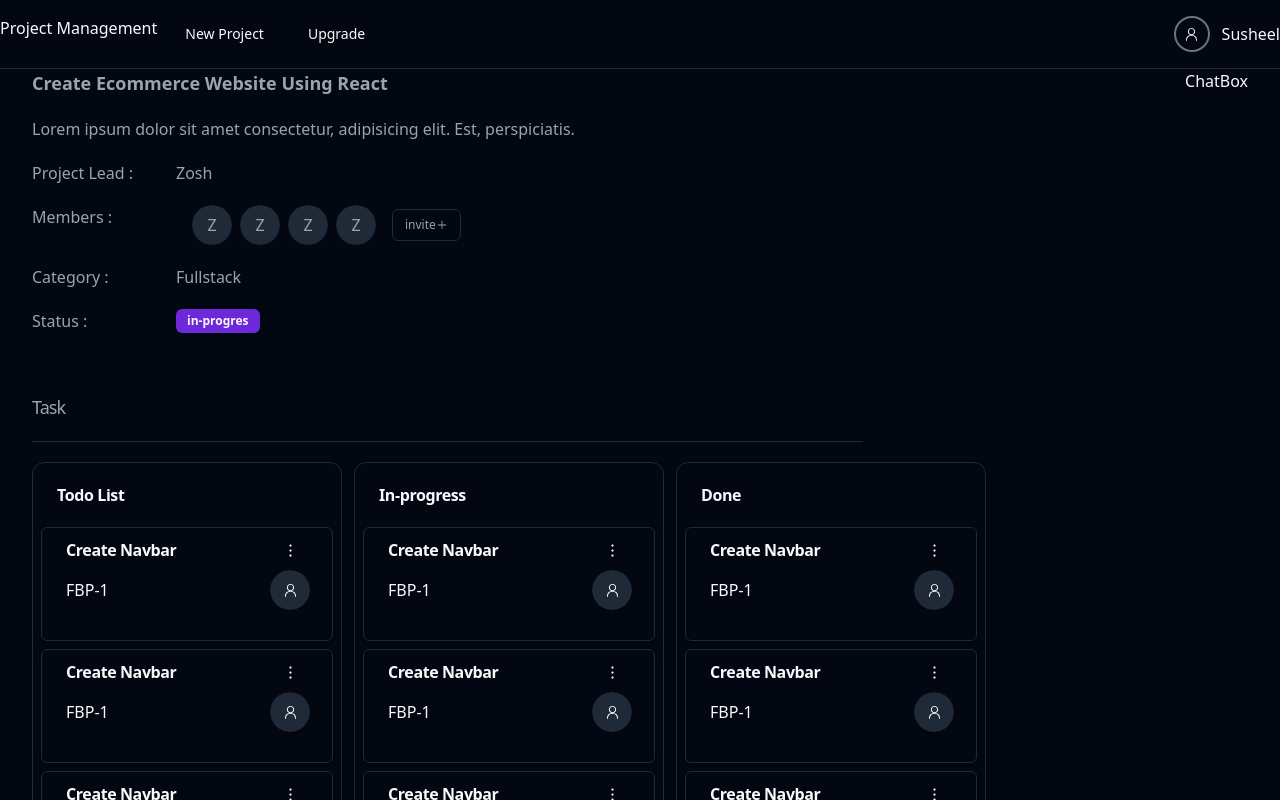
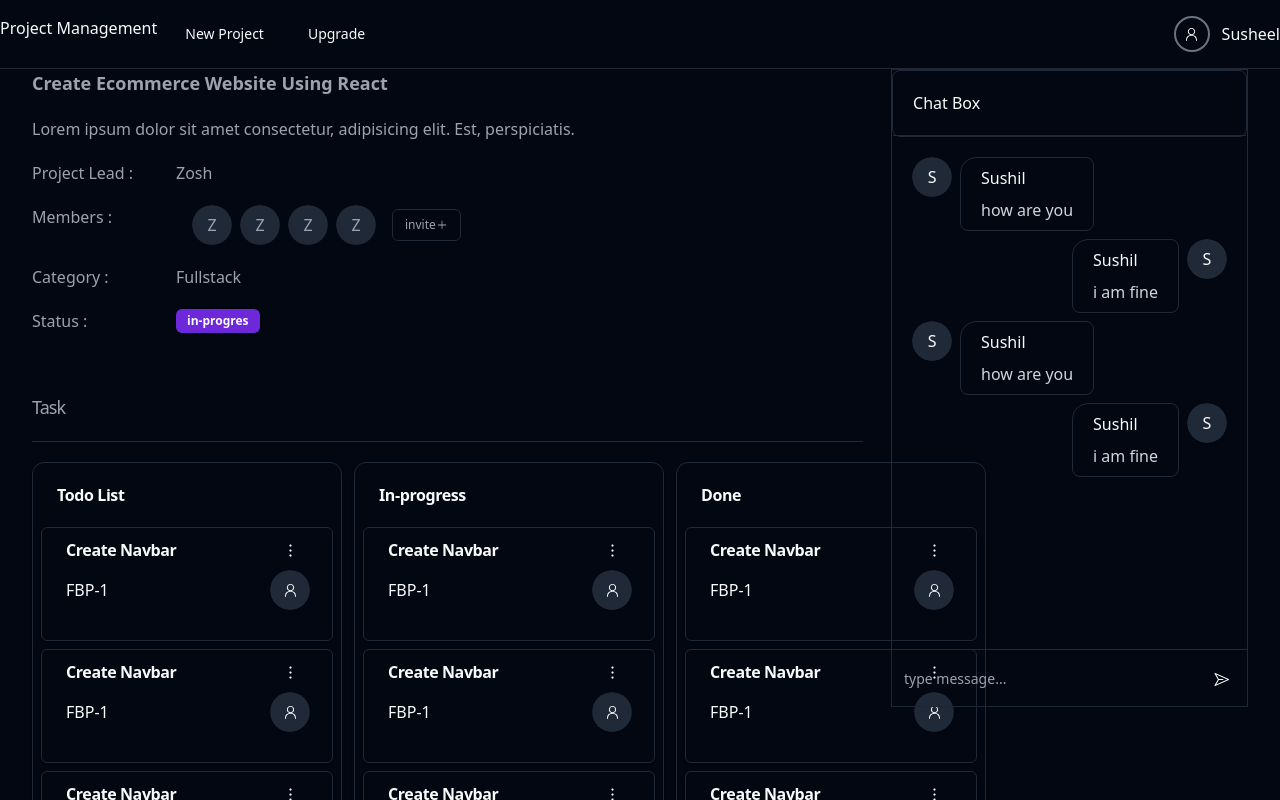
Before and after one commit to sushil72/project-Management-react, a React (Vite) app: page /project/1 in a window 1280 px wide. Shown: the top 800 px of the page. Built offline with nearby package versions, Linux system fonts and the light colour scheme; the HTML template or start-up script is replaced by a standard one.

Commit message:
chatbox is done

```diff
--- a/src/Pages/Navbar/Navbar.jsx
+++ b/src/Pages/Navbar/Navbar.jsx
@@ -14,12 +14,16 @@
   DropdownMenuTrigger,
 } from "@radix-ui/react-dropdown-menu";
 import { PersonIcon } from "@radix-ui/react-icons";
+import { useNavigate } from "react-router-dom";
 
 const Navbar = () => {
+  const navigate = useNavigate();
   return (
     <div className="border-b py-4 flex items-center justify-between">
       <div className="flex item-center gap-3">
-        <p className="cursor-pointer">Project Management</p>
+        <p onClick={() => navigate("/")} className="cursor-pointer">
+          Project Management
+        </p>
         <Dialog>
           <DialogTrigger>
             <Button variant="ghost">New Project</Button>
--- a/src/Pages/ProjectDetails/ChatBox.jsx
+++ b/src/Pages/ProjectDetails/ChatBox.jsx
@@ -1,7 +1,66 @@
-import React from "react";
+import { Input } from "@/components/ui/input";
+import { Avatar, AvatarFallback } from "../../components/ui/avatar";
+import { ScrollArea } from "../../components/ui/scroll-area";
+import { Button } from "@/components/ui/button";
+import { PaperPlaneIcon } from "@radix-ui/react-icons";
+import { useState } from "react";
+const ChatBox = () => {
+  const [message, setmessage] = useState("");
+  const handleMessagechange = (e) => {
+    setmessage(e.target.value);
+  };
+  const handleSendMessage = () => {
+    console.log("message : ", message);
+  };
+  return (
+    <div className="sticky border ">
+      <div className="border rounded-lg">
+        <h1 className="border-b p-5">Chat Box</h1>
+      </div>
+      <ScrollArea className="h-[32rem] w-full p-5 flex gap-3 flex-col">
+        {[1, 1, 1, 1].map((item, index) =>
+          index % 2 == 0 ? (
+            <div className="flex gap-2 mb-2 justify-start" key={item}>
+              <Avatar>
+                <AvatarFallback>S</AvatarFallback>
+              </Avatar>
+              <div className="space-y-2 py-2 px-5 border  rounded-ss-2xl rounded-lg">
+                <p>Sushil</p>
+                <p className="text-gray-300">how are you</p>
+              </div>
+            </div>
+          ) : (
+            <div className="flex gap-2 mb-2 justify-end" key={item}>
+              <div className="space-y-2 py-2 px-5 border  rounded-ss-2xl rounded-lg">
+                <p>Sushil</p>
+                <p className="text-gray-300">i am fine </p>
+              </div>
+              <Avatar>
+                <AvatarFallback>S</AvatarFallback>
+              </Avatar>
+            </div>
+          )
+        )}
+      </ScrollArea>
 
-const ChatBox = () => {
-  return <div>ChatBox</div>;
+      <div className="relative  p-0">
+        <Input
+          placeholder="type message..."
+          className="py-7 border-t outline-none focus:outline-none focus:ring-0 rounded-none border-b-0 border-x-0"
+          value={message}
+          onChange={handleMessagechange}
+        />
+        <Button
+          onClick={handleSendMessage}
+          className="absolute right-2 top-3 rounded-full"
+          size="icon"
+          variant="ghost"
+        >
+          <PaperPlaneIcon />
+        </Button>
+      </div>
+    </div>
+  );
 };
 
 export default ChatBox;
--- a/src/Pages/ProjectDetails/ProjectDetail.jsx
+++ b/src/Pages/ProjectDetails/ProjectDetail.jsx
@@ -81,7 +81,7 @@
             </section>
           </div>
         </ScrollArea>
-        <div>
+        <div className="lg:w-[30%] rounded-md sticky right-5 top-10 ">
           <ChatBox />
         </div>
       </div>
```
